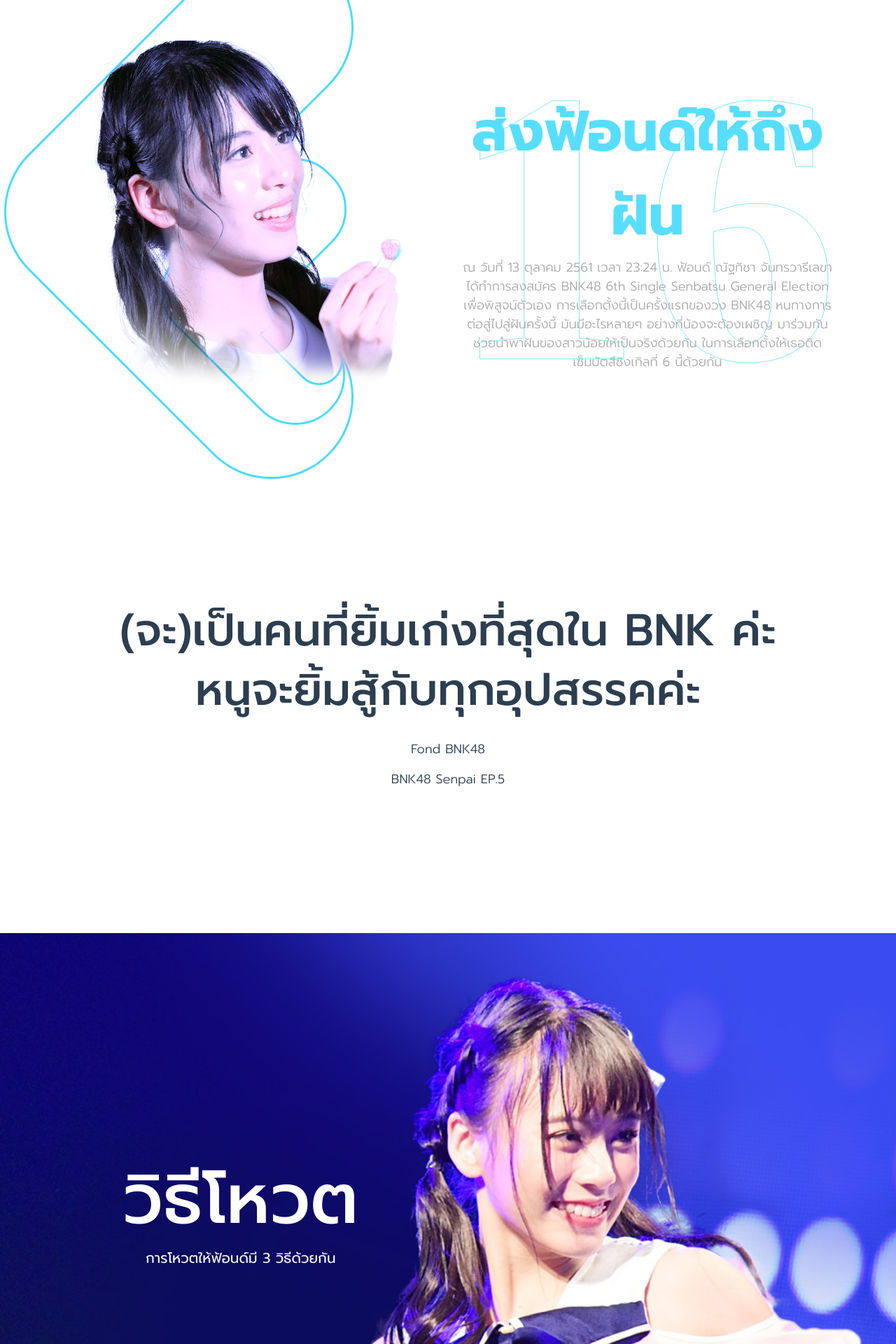
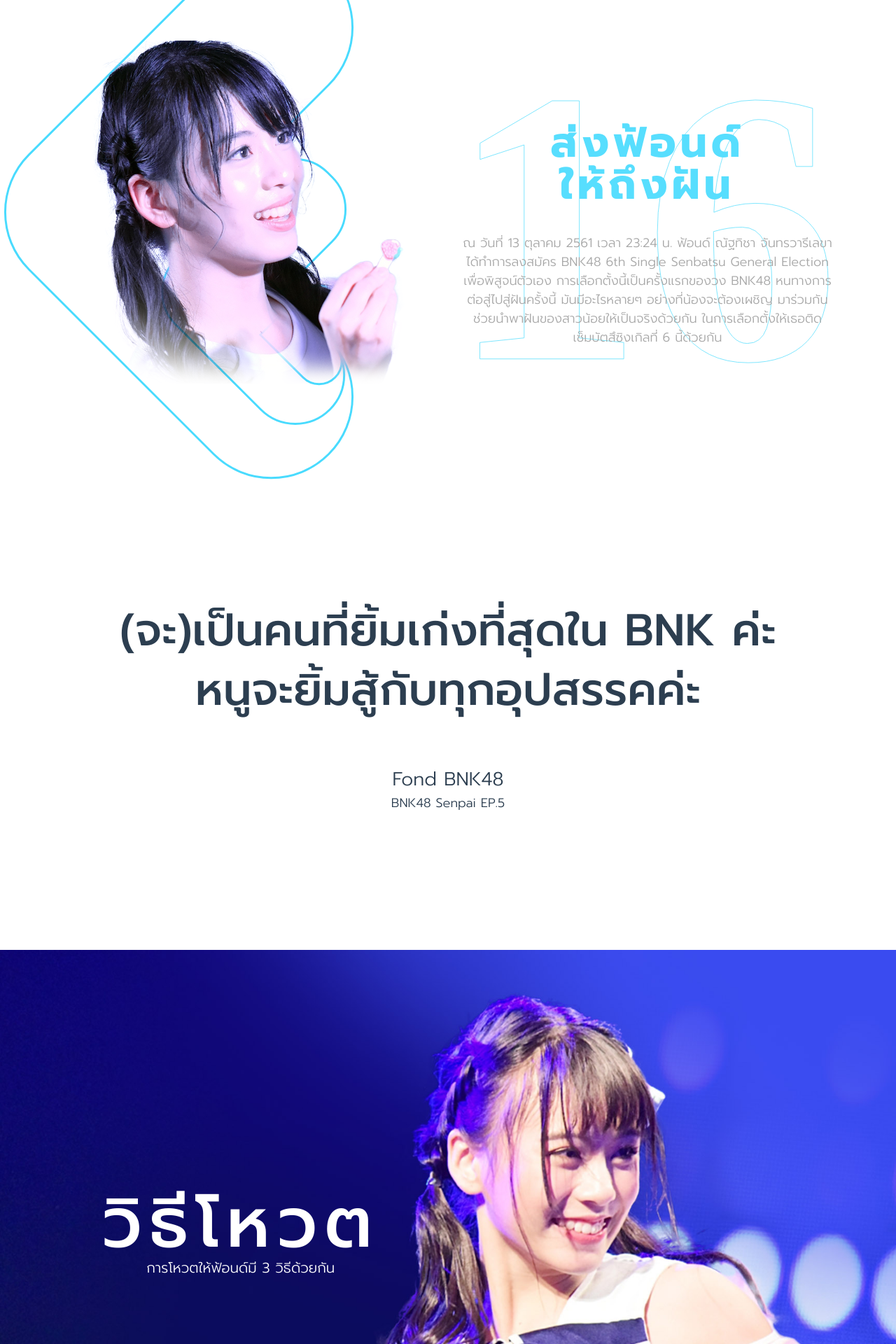
Before and after one commit to smartlt/frontforfond, a Vue app: page /#/ in a window 1280 px wide. Shown: the part 3140-5060 px from the top of the page at 70% size. Built offline with nearby package versions, Linux system fonts and the light colour scheme.

Commit message:
Change some margin and text css

```diff
--- a/src/components/FondQuote.vue
+++ b/src/components/FondQuote.vue
@@ -23,8 +23,8 @@
                     <h1 class="quote-text">{{quote1}}</h1>
                     <h1 class="quote-text">{{quote2}}</h1>
                     <br>
-                    <p>{{quote3}}</p>
-                    <p>{{quote4}}</p>
+                    <h3>{{quote3}}</h3>
+                    <h4>{{quote4}}</h4>
                 </b-col>
             </b-row>
         </b-container>
@@ -85,12 +85,27 @@ export default {
     font-weight: 500;
 }
 
+h3{
+    margin-top: 40px;
+    font-weight: 300;
+    font-size: 27px;
+}
+
+h4{
+    font-weight: 300;
+    font-size: 18px;
+}
+
 .title {
-    margin-top: 70px;
-    font-size: 80px;
+    margin-top: 80px;
+    font-size: 60px;
+    letter-spacing: 6px;
+    line-height: 60px;
+    margin-bottom: 5vh;
     font-weight: bold;
+    text-align: center;
     color: #57defe;
-    text-align: center;
+    width: 300px;
 }
 .fff-logo {
     width: 220px;
--- a/src/components/HowToVote.vue
+++ b/src/components/HowToVote.vue
@@ -86,6 +86,7 @@ export default {
     background-size:     cover;                      /* <------ */
     background-repeat:   no-repeat;
     background-position: center center;
+    background-attachment: fixed;
     height: 100vh;
     width: 100%;
     color: white;
@@ -98,13 +99,17 @@ export default {
     align-items: center;
     flex-direction: column;
     justify-content: center;
+
 }
 .text > .head {
     font-size: 100px;
+    letter-spacing: 10px;
 }
 
 .text > .body {
+    margin-top: -20px;
     font-size: 20px;
+    font-weight: 300;
 }
 
 .title {
@@ -113,7 +118,10 @@ export default {
 
 .content {
 	font-size: 14px;
-    color: #a7a7a7
+    color: #a7a7a7;
+    margin: 0 0 1.5em;
+    font-size: 18px;
+    font-weight: 300;
 }
 
 .number {
@@ -128,6 +136,7 @@ export default {
 
 .col.active > .content {
     color: black;
+
 }
 
 .col.active > button {
--- a/src/components/StartOfFront.vue
+++ b/src/components/StartOfFront.vue
@@ -65,11 +65,15 @@ export default {
     justify-content: center;
 }
 .title {
-    margin-top: 70px;
+    margin-top: 80px;
     font-size: 60px;
+    letter-spacing: 6px;
+    line-height: 60px;
+    margin-bottom: 5vh;
     font-weight: bold;
+    text-align: center;
     color: #ff55aa;
-    text-align: center;
+    width: 400px;
 }
 .fff-logo {
     width: 440px;
```
